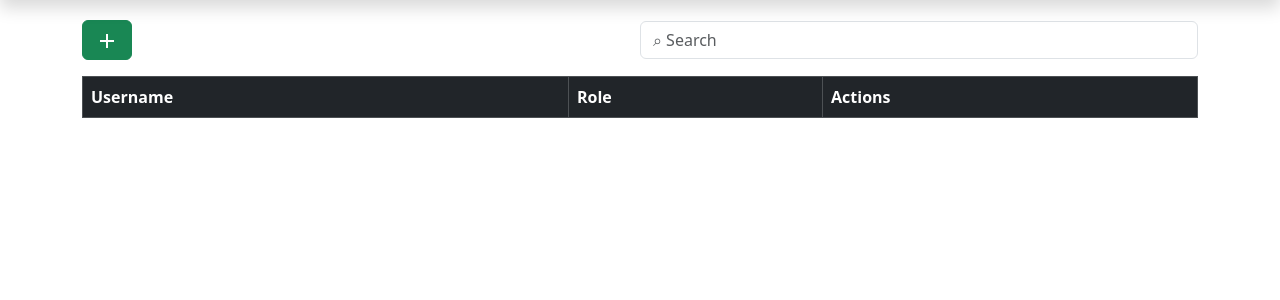
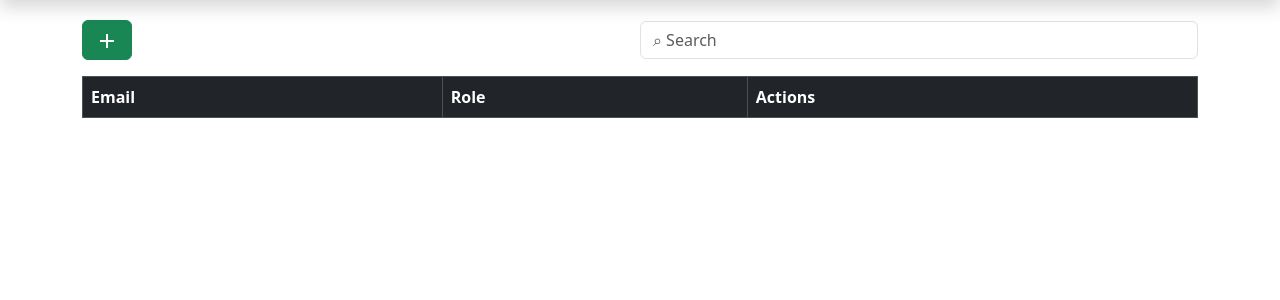
Before and after one commit to jhzrmx/cit-capstone-repository, a Python web app: template templates/manage-users.html in a window 1280 px wide. Shown: the part 60-360 px from the top of the page. Run offline with Jinja, Linux system fonts and the light colour scheme; the template is opened without the code that fills it, so the values that code supplies are empty.

Commit message:
Replace username fields with institutional email on manage-users page and modals

```diff
--- a/templates/manage-users.html
+++ b/templates/manage-users.html
@@ -46,7 +46,7 @@
       <table class="table table-bordered table-striped">
         <thead class="table-dark">
           <tr>
-            <th>Username</th>
+            <th>Email</th>
             <th>Role</th>
             <th>Actions</th>
           </tr>
@@ -68,7 +68,7 @@
           </div>
           <div class="modal-body">
             <form id="addUserForm">
-              <input class="form-control mb-2" name="username" placeholder="Username" required>
+              <input class="form-control mb-2" name="email" type="email" placeholder="Institutional Email (e.g., name@cit.edu)" required>
               <input class="form-control mb-2" name="password" type="password" placeholder="Password" required>
               <select class="form-control mb-2" name="role" required>
                 <option value="admin" disabled hidden selected>-Select a role-</option>
@@ -94,8 +94,8 @@
             <form id="editUserForm">
               <input type="hidden" id="editUserId">
               <div class="mb-3">
-                <label class="form-label">Username</label>
-                <input class="form-control mb-2" id="editUsername" name="username" required>
+                <label class="form-label">Email</label>
+                <input class="form-control mb-2" id="editEmail" name="email" type="email" required>
               </div>
               <div class="mb-3">
                 <label class="form-label">Role</label>
```
